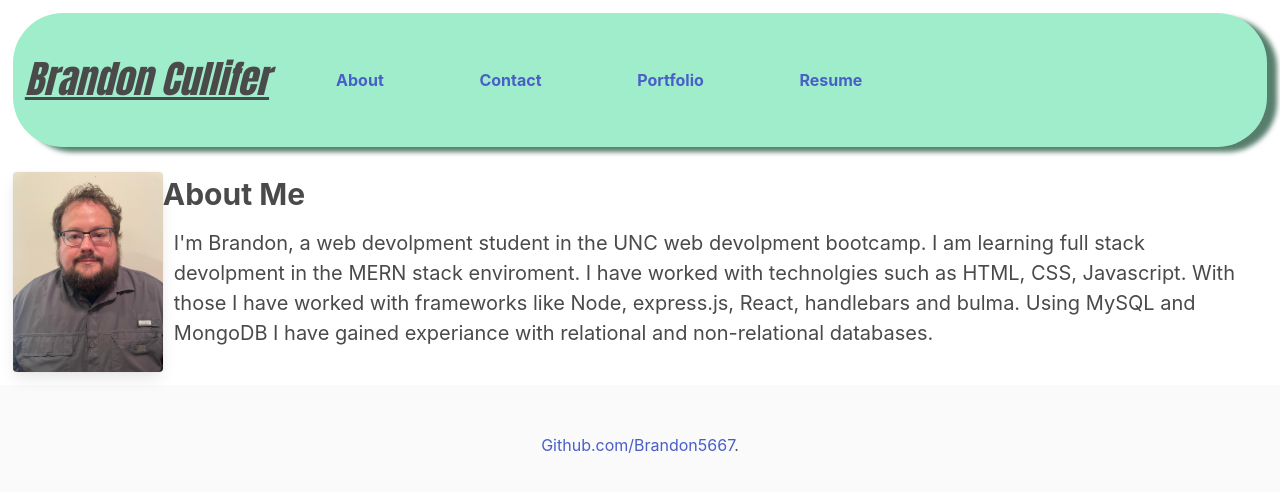
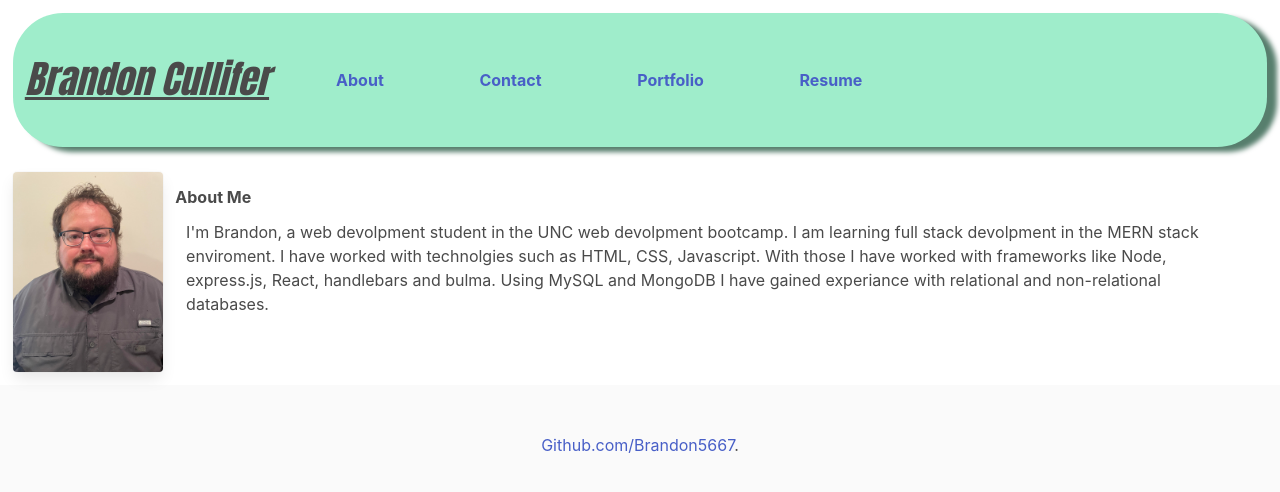
Before and after one commit to Brandon5667/react-profile, a React (Create React App) app: page / in a window 1280 px wide. Shown: the top 492 px of the page. Built offline with nearby package versions, Linux system fonts and the light colour scheme.

Commit message:
update build for gh-pages

```diff
--- a/src/App.css
+++ b/src/App.css
@@ -89,6 +89,10 @@
   width: ;
 }
 
+.about-me{
+  margin: 1%;
+}
+
 .contact-page{
   margin: 1%;
   width: 50%;
--- a/src/components/pages/about.js
+++ b/src/components/pages/about.js
@@ -9,9 +9,9 @@ export default function About() {
       </figure>
     </div>
   </div>
-  <div>
-      <h1 style={{ fontSize: 30, fontWeight: "bold"}}>About Me</h1>
-      <p style={{fontSize: 20, margin: '1%'}}>
+  <div className="about-me">
+      <h1 style={{ fontSize: "100%", fontWeight: "bold"}}>About Me</h1>
+      <p style={{fontSize: "100%", margin: '1%'}}>
         I'm Brandon, a web devolpment student in the UNC web devolpment bootcamp.
         I am learning full stack devolpment in the MERN stack enviroment. I have worked
         with technolgies such as HTML, CSS, Javascript. With those I have worked with frameworks
```
